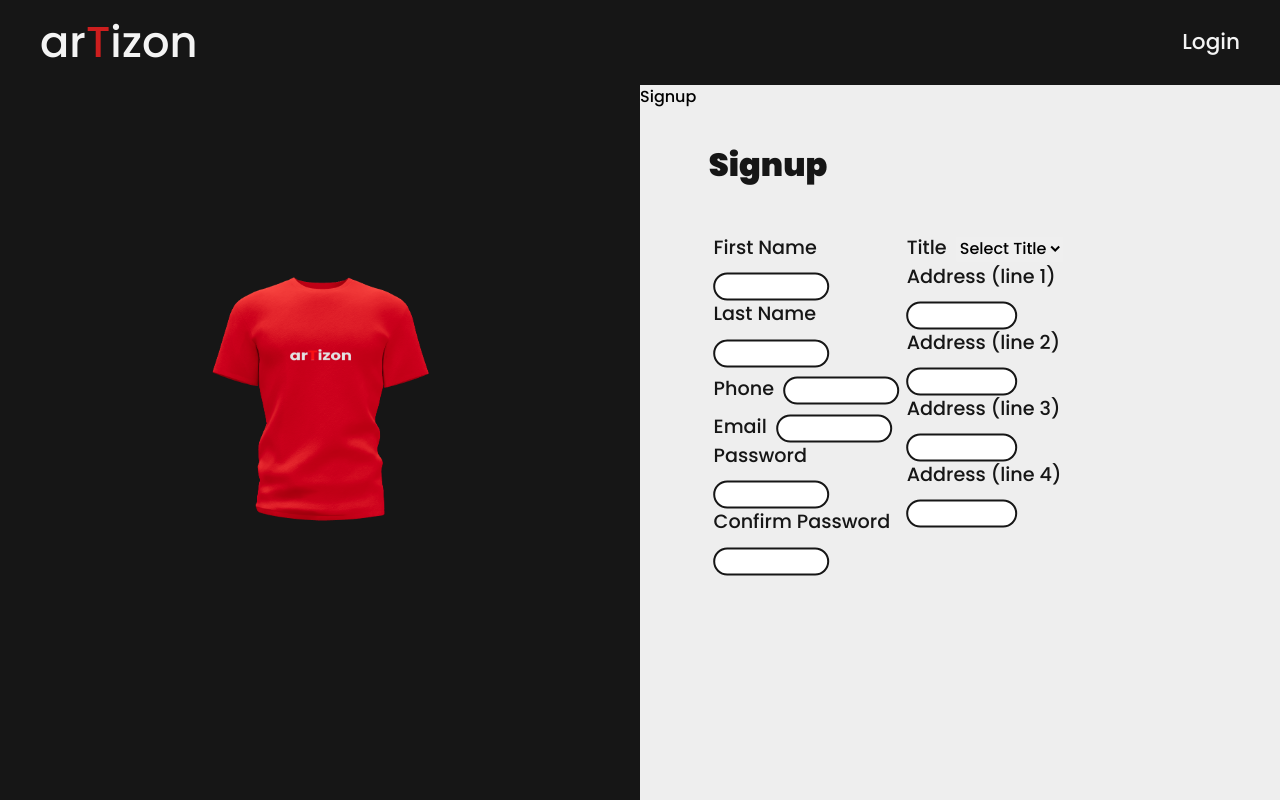
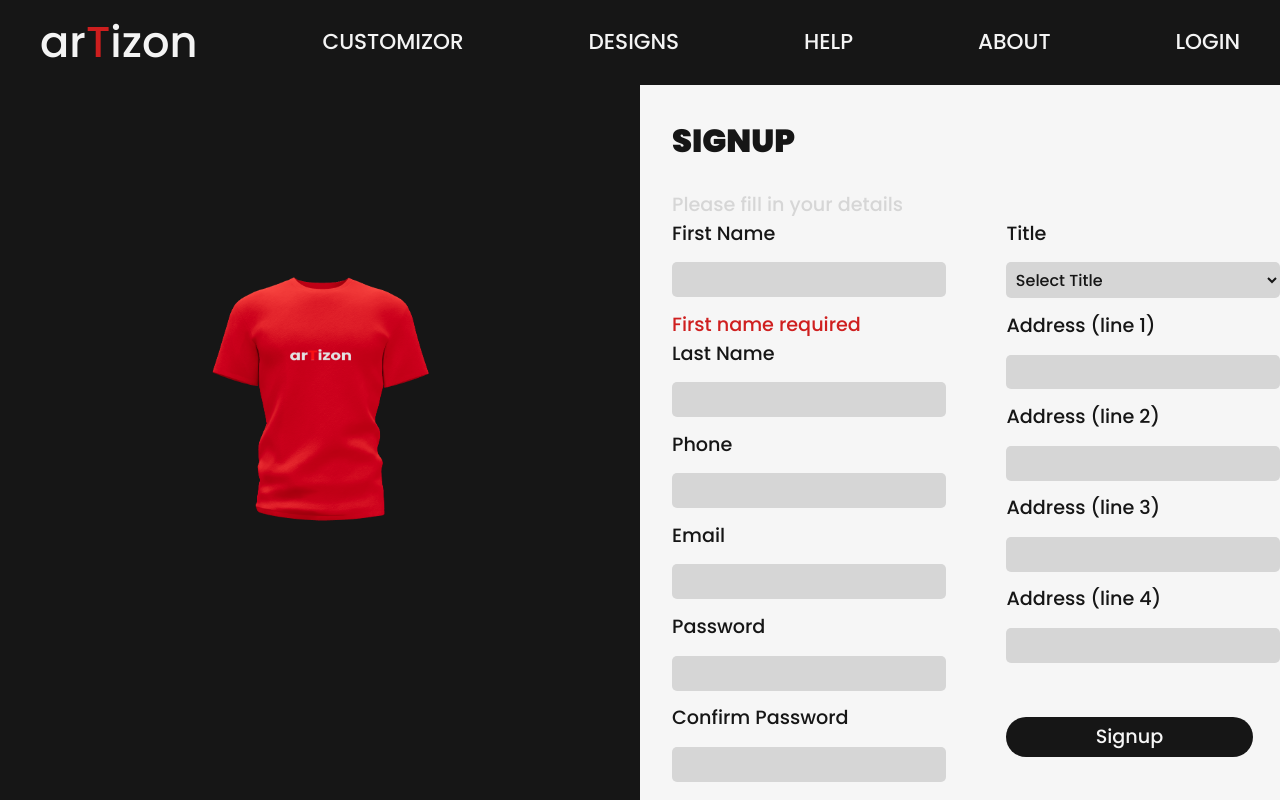
Before and after one commit to Artiizon/artizon-web, a React (Vite) app in the folder client/: page /signup in a window 1280 px wide. Built offline with nearby package versions, Linux system fonts and the light colour scheme; a web font is replaced by a local one.

Commit message:
some changes to login and signup pages

```diff
--- a/client/src/components/Header.jsx
+++ b/client/src/components/Header.jsx
@@ -1,11 +1,9 @@
 import React from 'react'
-import { NavLink } from 'react-router-dom';
+import { NavLink, useNavigate } from 'react-router-dom';
 
 import { useSnapshot } from 'valtio';
 
 import state from '../store';
-
-import { useNavigate } from 'react-router-dom';
 
 const Header = () => {
 
@@ -25,7 +23,19 @@ const Header = () => {
         </p>
         </button>
         <p className='header-login'>
-            <NavLink to="/login">Login</NavLink>
+            <NavLink to="/customizor">CUSTOMIZOR</NavLink>
+        </p>
+        <p className='header-login'>
+            <NavLink to="/designs">DESIGNS</NavLink>
+        </p>
+        <p className='header-login'>
+            <NavLink to="/help">HELP</NavLink>
+        </p>
+        <p className='header-login'>
+            <NavLink to="/about">ABOUT</NavLink>
+        </p>
+        <p className='header-login'>
+            <NavLink to="/login">LOGIN</NavLink>
         </p>
         {/* <div>
             <span></span>
--- a/client/src/index.css
+++ b/client/src/index.css
@@ -517,7 +517,7 @@ header div span{
     width: 32%;
     padding: 1%;
     border-radius: 25px;
-    background-color: #eeeeee;
+    background-color: #d6d6d6;
 }
 
 .login-form-container h1 {
@@ -549,6 +549,7 @@ header div span{
     margin-left: 20%;
     margin-right: 20%;
     border: 2px solid var(--hue-background);
+    background-color: #f6f6f6;
     border-radius: 25px;
     width: 60%;
     padding: 2% 2% 2% 5%;
@@ -574,8 +575,16 @@ header div span{
 
 .login-form-container button:hover {
     background-color: var(--hue-red);
-    /* color: var(--hue-background); */
+    color: var(--hue-text);
     transition: 150ms;
+}
+
+.login-form-error {
+    margin-top: 5%;
+    margin-left: 25%;
+    margin-bottom: 5%;
+    color: var(--hue-red);
+    font-size: 1rem;
 }
 
 .signup-page {
@@ -605,38 +614,78 @@ header div span{
 .signup-right {
     height: 100vh;
     width: 100%;
-    overflow: hidden;
+    overflow: scroll;
     position: relative;
-    background-color: #eeeeee;
+    background-color: #f6f6f6;
 }
 
 .signup-form-container h1 {
     font-size: 2rem;
     font-weight: bold;
     color: var(--hue-background);
-    position: absolute;
-    top: 10%;
-    left: 20%;
-    transform: translate(-50%, -50%);
+    margin-top: 1%;
+    margin-left: 5%;
+}
+
+.signup-form-container p {
+    font-size: 1.2rem;
+    color: #d6d6d6;
+    margin-left: 5%;
 }
 
 .signup-form-content {
-    position: absolute;
-    top: 40%;
-    left: 41%;
-    transform: translate(-50%, -50%);
     display: flex;
+    gap: 10%;
+    margin-left: 5%;
 }
 
 .signup-form-content label {
     font-size: 1.2rem;
     color: var(--hue-background);
     margin-right: 5%;
+    margin-top: 5%;
 }
 
 .signup-form-content input {
-    border: 2px solid var(--hue-background);
-    border-radius: 15px;
-    width: 60%;
+    background-color: #d6d6d6;
+    color: var(--hue-background);
+    border-radius: 5px;
+    width: 100%;
     margin-top: 5%;
+    margin-bottom: 5%;
+    padding: 2%;
+    overflow: scroll;
 }
+
+.signup-form-content select {
+    background-color: #d6d6d6;
+    color: var(--hue-background);
+    border-radius: 5px;
+    width: 100%;
+    margin-top: 5%;
+    margin-bottom: 5%;
+    padding: 2%;
+}
+
+.signup-form-content button {
+    margin-top: 15%;
+    margin-right: 5%;
+    margin-bottom: 5%;
+    border-radius: 25px;
+    width: 90%;
+    padding: 2%;
+    background-color: var(--hue-background);
+    color: var(--hue-text);
+    font-size: 1.2rem;
+}
+
+.signup-form-content button:hover {
+    background-color: var(--hue-red);
+    color: var(--hue-text);
+    transition: 150ms;
+}
+
+.form-error {
+    color: var(--hue-red);
+    font-size: 1.2rem;
+}
--- a/client/src/pages/Login.jsx
+++ b/client/src/pages/Login.jsx
@@ -16,12 +16,34 @@ const Login = () => {
     const [email, setEmail] = useState('');
     const [password, setPassword] = useState('');
 
-    // useEffect(() => {
-    //     document.getElementById("main-btn").className = "get-started"
-    // }, [])
+    const [emailError, setEmailError] = useState('');
+    const [passwordError, setPasswordError] = useState('');
+
+    function validateEmail(email) {
+        if(email === '') {
+            setEmailError('Email required');
+            return false;
+        } else {
+            setEmailError('');
+            return true;
+        }
+    }
+
+    function validatePassword(password) {
+        if(password === '') {
+            setPasswordError('Password required');
+            return false;
+        } else {
+            setPasswordError('');
+            return true;
+        }
+    }
 
     const handleSubmit = (e) => {
         e.preventDefault();
+
+        validateEmail(email);
+        validatePassword(password);
 
         axios.post('http://localhost:8080/login', {email, password}).then(res => {
             console.log(res);
@@ -37,18 +59,18 @@ const Login = () => {
         <>
             <div className="login-page">
                 <form className="login-form-container" onSubmit={handleSubmit}>
-                    <h1>Log In</h1>
+                    <h1>LOG IN</h1>
                     <p>
                         New user? <NavLink className="signup-link" to="/signup">Signup</NavLink> now.
                     </p>
                     <div>
-                        {/* <label htmlFor="email">Email</label> */}
                         <input type="email" name="email" id="email" placeholder="Email" onChange={(e) => setEmail(e.target.value)} />
                     </div>
+                    <span className="login-form-error">{emailError}</span>
                     <div>
-                        {/* <label htmlFor="password">Password</label> */}
                         <input type="password" name="password" id="password" placeholder="Password" onChange={(e) => setPassword(e.target.value)} />
                     </div>
+                    <span className="login-form-error">{passwordError}</span>
                     <div>
                         <button type="submit">Login</button>
                     </div>
--- a/client/src/pages/Signup.jsx
+++ b/client/src/pages/Signup.jsx
@@ -53,37 +53,39 @@ const Signup = () => {
                 </div>
                 <div className="signup-right">
                     <form className="signup-form-container" onSubmit={handleSubmit}>
-                        <h1>Signup</h1>
+                        <h1>SIGNUP</h1>
+                        <p>Please fill in your details</p>
                         <div className="signup-form-content">
                             <div className="signup-form-content-left">
                                 <div>
-                                    <label htmlFor="fname">First Name</label>
+                                    <label htmlFor="fname">First Name</label><br/>
                                     <input type="text" name="fname" id="fname" onChange={(e) => setFname(e.target.value)} />
                                 </div>
+                                <span className="form-error">First name required</span>
                                 <div>
-                                    <label htmlFor="lname">Last Name</label>
+                                    <label htmlFor="lname">Last Name</label><br/>
                                     <input type="text" name="lname" id="lname" onChange={(e) => setLname(e.target.value)} />
                                 </div>
                                 <div>
-                                    <label htmlFor="phone">Phone</label>
+                                    <label htmlFor="phone">Phone</label><br/>
                                     <input type="text" name="phone" id="phone" onChange={(e) => setPhone(e.target.value)} />
                                 </div>
                                 <div>
-                                    <label htmlFor="email">Email</label>
+                                    <label htmlFor="email">Email</label><br/>
                                     <input type="email" name="email" id="email" onChange={(e) => setEmail(e.target.value)} />
                                 </div>
                                 <div>
-                                    <label htmlFor="password">Password</label>
+                                    <label htmlFor="password">Password</label><br/>
                                     <input type="password" name="password" id="password" onChange={(e) => setPassword(e.target.value)} />
                                 </div>
                                 <div>
-                                    <label htmlFor="passwordConfirm">Confirm Password</label>
+                                    <label htmlFor="passwordConfirm">Confirm Password</label><br/>
                                     <input type="password" name="passwordConfirm" id="passwordConfirm" onChange={(e) => setPasswordConfirm(e.target.value)} />
                                 </div>
                             </div>
                             <div className="signup-form-content-right">
                                 <div>
-                                    <label htmlFor="title">Title</label>
+                                    <label htmlFor="title">Title</label><br/>
                                     <select name="title" id="title" onChange={(e) => setTitle(e.target.value)}>
                                         <option value="">Select Title</option>
                                         <option value="Mr">Mr</option>
@@ -91,26 +93,26 @@ const Signup = () => {
                                     </select>
                                 </div>
                                 <div>
-                                    <label htmlFor="address1">Address (line 1)</label>
+                                    <label htmlFor="address1">Address (line 1)</label><br/>
                                     <input type="text" name="address1" id="address1" onChange={(e) => setAddress1(e.target.value)} />
                                 </div>
                                 <div>
-                                    <label htmlFor="address2">Address (line 2)</label>
+                                    <label htmlFor="address2">Address (line 2)</label><br/>
                                     <input type="text" name="address2" id="address2" onChange={(e) => setAddress2(e.target.value)} />
                                 </div>
                                 <div>
-                                    <label htmlFor="address3">Address (line 3)</label>
+                                    <label htmlFor="address3">Address (line 3)</label><br/>
                                     <input type="text" name="address3" id="address3" onChange={(e) => setAddress3(e.target.value)} />
                                 </div>
                                 <div>
-                                    <label htmlFor="address4">Address (line 4)</label>
+                                    <label htmlFor="address4">Address (line 4)</label><br/>
                                     <input type="text" name="address4" id="address4" onChange={(e) => setAddress4(e.target.value)} />
+                                </div>
+                                <div>
+                                    <button type="submit">Signup</button>
                                 </div>
                             </div>
                         </div>
-                            <div>
-                                <button type="submit">Signup</button>
-                            </div>
                     </form>
                 </div>
             </div>
```
